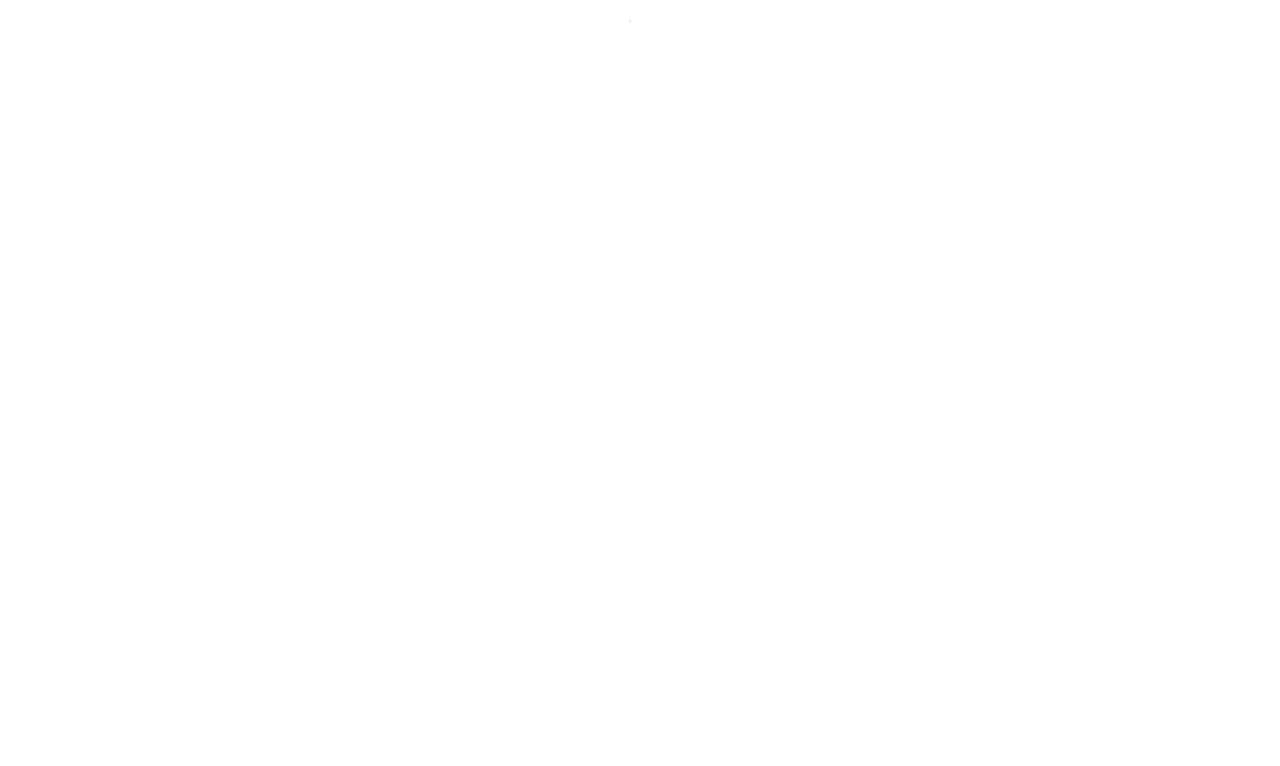
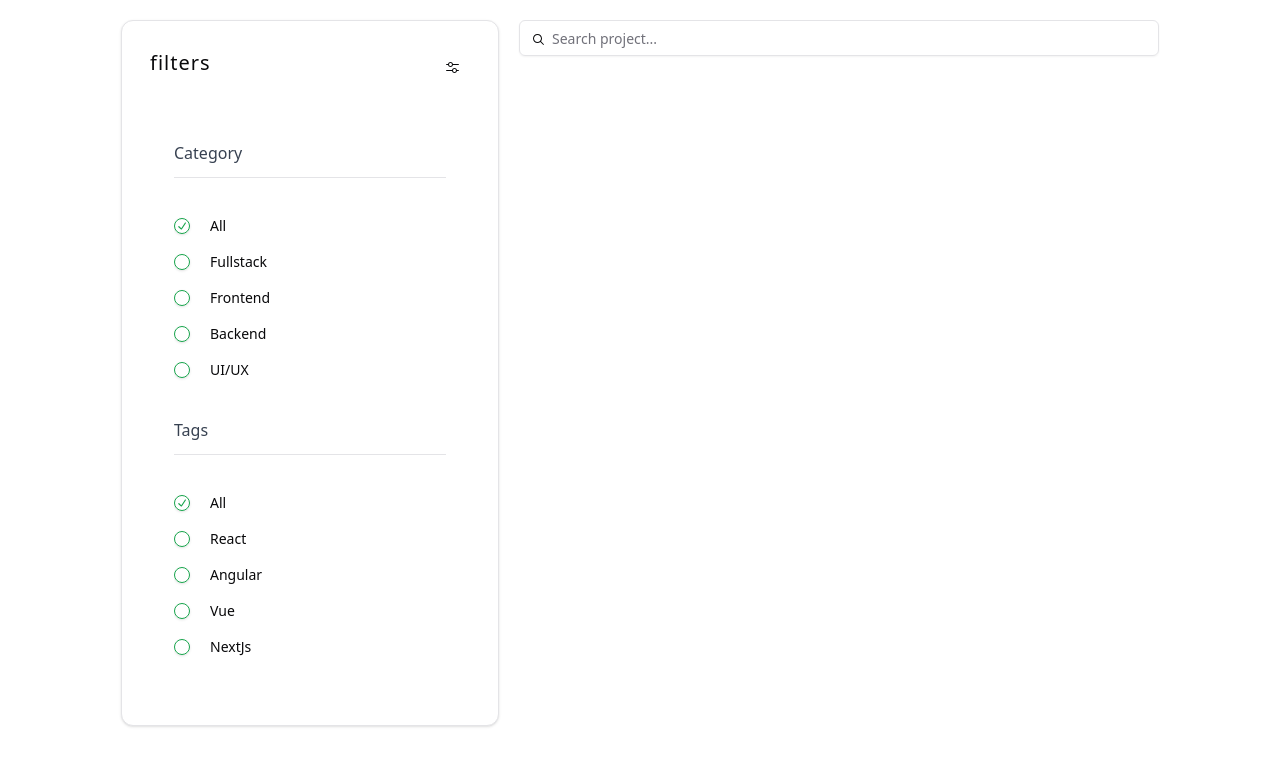
Before and after one commit to NewTea17/Project-Management-Frontend, a React app: page / in a window 1280 px wide. Shown: the top 766 px of the page. Built offline with nearby package versions, Linux system fonts and the light colour scheme; the HTML template or start-up script is replaced by a standard one.

Commit message:
Add filter section and search input

```diff
--- a/package.json
+++ b/package.json
@@ -11,6 +11,9 @@
   },
   "dependencies": {
     "@radix-ui/react-icons": "^1.3.0",
+    "@radix-ui/react-label": "^2.1.0",
+    "@radix-ui/react-radio-group": "^1.2.1",
+    "@radix-ui/react-scroll-area": "^1.2.0",
     "@radix-ui/react-slot": "^1.1.0",
     "class-variance-authority": "^0.7.0",
     "clsx": "^2.1.1",
--- /dev/null
+++ b/src/components/ui/input.jsx
@@ -0,0 +1,19 @@
+import * as React from "react"
+
+import { cn } from "@/lib/utils"
+
+const Input = React.forwardRef(({ className, type, ...props }, ref) => {
+  return (
+    (<input
+      type={type}
+      className={cn(
+        "flex h-9 w-full rounded-md border border-input bg-transparent px-3 py-1 text-sm shadow-sm transition-colors file:border-0 file:bg-transparent file:text-sm file:font-medium file:text-foreground placeholder:text-muted-foreground focus-visible:outline-none focus-visible:ring-1 focus-visible:ring-ring disabled:cursor-not-allowed disabled:opacity-50",
+        className
+      )}
+      ref={ref}
+      {...props} />)
+  );
+})
+Input.displayName = "Input"
+
+export { Input }
--- /dev/null
+++ b/src/components/ui/label.jsx
@@ -0,0 +1,16 @@
+import * as React from "react"
+import * as LabelPrimitive from "@radix-ui/react-label"
+import { cva } from "class-variance-authority";
+
+import { cn } from "@/lib/utils"
+
+const labelVariants = cva(
+  "text-sm font-medium leading-none peer-disabled:cursor-not-allowed peer-disabled:opacity-70"
+)
+
+const Label = React.forwardRef(({ className, ...props }, ref) => (
+  <LabelPrimitive.Root ref={ref} className={cn(labelVariants(), className)} {...props} />
+))
+Label.displayName = LabelPrimitive.Root.displayName
+
+export { Label }
--- /dev/null
+++ b/src/components/ui/radio-group.jsx
@@ -0,0 +1,29 @@
+import * as React from "react"
+import { CheckIcon } from "@radix-ui/react-icons"
+import * as RadioGroupPrimitive from "@radix-ui/react-radio-group"
+
+import { cn } from "@/lib/utils"
+
+const RadioGroup = React.forwardRef(({ className, ...props }, ref) => {
+  return (<RadioGroupPrimitive.Root className={cn("grid gap-2", className)} {...props} ref={ref} />);
+})
+RadioGroup.displayName = RadioGroupPrimitive.Root.displayName
+
+const RadioGroupItem = React.forwardRef(({ className, ...props }, ref) => {
+  return (
+    (<RadioGroupPrimitive.Item
+      ref={ref}
+      className={cn(
+        "aspect-square h-4 w-4 rounded-full border border-primary text-primary shadow focus:outline-none focus-visible:ring-1 focus-visible:ring-ring disabled:cursor-not-allowed disabled:opacity-50",
+        className
+      )}
+      {...props}>
+      <RadioGroupPrimitive.Indicator className="flex items-center justify-center">
+        <CheckIcon className="h-3.5 w-3.5 fill-primary" />
+      </RadioGroupPrimitive.Indicator>
+    </RadioGroupPrimitive.Item>)
+  );
+})
+RadioGroupItem.displayName = RadioGroupPrimitive.Item.displayName
+
+export { RadioGroup, RadioGroupItem }
--- /dev/null
+++ b/src/components/ui/scroll-area.jsx
@@ -0,0 +1,38 @@
+import * as React from "react"
+import * as ScrollAreaPrimitive from "@radix-ui/react-scroll-area"
+
+import { cn } from "@/lib/utils"
+
+const ScrollArea = React.forwardRef(({ className, children, ...props }, ref) => (
+  <ScrollAreaPrimitive.Root
+    ref={ref}
+    className={cn("relative overflow-hidden", className)}
+    {...props}>
+    <ScrollAreaPrimitive.Viewport className="h-full w-full rounded-[inherit]">
+      {children}
+    </ScrollAreaPrimitive.Viewport>
+    <ScrollBar />
+    <ScrollAreaPrimitive.Corner />
+  </ScrollAreaPrimitive.Root>
+))
+ScrollArea.displayName = ScrollAreaPrimitive.Root.displayName
+
+const ScrollBar = React.forwardRef(({ className, orientation = "vertical", ...props }, ref) => (
+  <ScrollAreaPrimitive.ScrollAreaScrollbar
+    ref={ref}
+    orientation={orientation}
+    className={cn(
+      "flex touch-none select-none transition-colors",
+      orientation === "vertical" &&
+        "h-full w-2.5 border-l border-l-transparent p-[1px]",
+      orientation === "horizontal" &&
+        "h-2.5 flex-col border-t border-t-transparent p-[1px]",
+      className
+    )}
+    {...props}>
+    <ScrollAreaPrimitive.ScrollAreaThumb className="relative flex-1 rounded-full bg-border" />
+  </ScrollAreaPrimitive.ScrollAreaScrollbar>
+))
+ScrollBar.displayName = ScrollAreaPrimitive.ScrollAreaScrollbar.displayName
+
+export { ScrollArea, ScrollBar }
--- a/src/pages/ProjectList/ProjectList.jsx
+++ b/src/pages/ProjectList/ProjectList.jsx
@@ -1,15 +1,144 @@
-import { Card } from '@/components/ui/card'
+import { Button } from '@/components/ui/button'
+import { Card, CardContent } from '@/components/ui/card'
+import { Input } from '@/components/ui/input'
+import { Label } from '@/components/ui/label'
+import { RadioGroup, RadioGroupItem } from '@/components/ui/radio-group'
+import { ScrollArea } from '@/components/ui/scroll-area'
+import { MagnifyingGlassIcon, MixerHorizontalIcon } from '@radix-ui/react-icons'
+
 import React from 'react'
 
+const tags = [
+    {
+        value: "all",
+        name: "All"
+    },
+    {
+        value: "react",
+        name: "React"
+    },
+    {
+        value: "angular",
+        name: "Angular"
+    },
+    {
+        value: "vue",
+        name: "Vue"
+    },
+    {
+        value: "nextjs",
+        name: "NextJs"
+    },
+    {
+        value: "redux",
+        name: "Redux"
+    },
+    {
+        value: "nodejs",
+        name: "NodeJs"
+    },
+    {
+        value: "springframework",
+        name: "Spring Framework"
+    },
+    {
+        value: "python",
+        name: "Python"
+    },
+    {
+        value: "django",
+        name: "Django"
+    },
+    {
+        value: "mysql",
+        name: "MySQL"
+    },
+    {
+        value: "postgresql",
+        name: "PostgreSQL"
+    },
+    {
+        value: "mongodb",
+        name: "MongoDB"
+    }
+]
+
 const ProjectList = () => {
+    const handleFilterChange = (section, value) => {
+        console.log(section + " " + value);
+    }
+
+    const handleSearchProject = (e) => {
+
+    }
+
     return (
         <div>
             <div className='relative px-5 lg:px-0 lg:flex gap-5 justify-center py-5'>
                 <section className='filter-section'>
-                <Card></Card>
+                    <Card className="p-7 sticky top-10">
+                        <div className='flex justify-between lg:w-[20rem]'>
+                            <p className='text-xl tracking-wider'>filters</p>
+                            <Button variant="ghost" size="icon">
+                                <MixerHorizontalIcon />
+                            </Button>
+                        </div>
+                        <CardContent className="mt-7">
+                            <ScrollArea className='space-y-7 h-[70vh]'>
+                                <div>
+                                    <h1 className='pb-3 text-gray-700 border-b'>Category</h1>
+                                    <div className='pt-5'>
+                                        <RadioGroup className="space-y-3 pt-5" defaultValue='all' onValueChange={(value) => { handleFilterChange("category", value) }}>
+                                            <div className='flex items-center space-x-2 gap-3'>
+                                                <RadioGroupItem value='all' id='v1' />
+                                                <Label htmlFor="v1">All</Label>
+                                            </div>
+                                            <div className='flex items-center space-x-2 gap-3'>
+                                                <RadioGroupItem value='fullstack' id='v2' />
+                                                <Label htmlFor="v2">Fullstack</Label>
+                                            </div>
+                                            <div className='flex items-center space-x-2 gap-3'>
+                                                <RadioGroupItem value='frontend' id='v3' />
+                                                <Label htmlFor="v3">Frontend</Label>
+                                            </div>
+                                            <div className='flex items-center space-x-2 gap-3'>
+                                                <RadioGroupItem value='backend' id='v4' />
+                                                <Label htmlFor="v4">Backend</Label>
+                                            </div>
+                                            <div className='flex items-center space-x-2 gap-3'>
+                                                <RadioGroupItem value='ui-ux' id='v5' />
+                                                <Label htmlFor="v5">UI/UX</Label>
+                                            </div>
+                                        </RadioGroup>
+                                    </div>
+                                </div>
+
+                                <div className='pt-10'>
+                                    <h1 className='pb-3 text-gray-700 border-b'>Tags</h1>
+                                    <div className='pt-5'>
+                                        <RadioGroup className="space-y-3 pt-5" defaultValue='all' onValueChange={(value) => { handleFilterChange("tag", value) }}>
+                                            {
+                                                tags.map(tagItem => (
+                                                    <div className='flex items-center space-x-2 gap-3'>
+                                                        <RadioGroupItem value={tagItem.value} id={`v1-${tagItem.value}`} />
+                                                        <Label htmlFor={`v1-${tagItem.value}`}>{tagItem.name}</Label>
+                                                    </div>
+                                                ))
+                                            }
+                                        </RadioGroup>
+                                    </div>
+                                </div>
+                            </ScrollArea>
+                        </CardContent>
+                    </Card>
                 </section>
-            <section className='project-list-section'>
-
+                <section className='project-list-section w-full lg:w-[40rem]'>
+                    <div className='flex gap-2 items-center pb-5 justify-center'>
+                        <div className='relative p-0 w-full'>
+                            <Input className='px-8' placeholder="Search project..." onChange={handleSearchProject} />
+                            <MagnifyingGlassIcon className='absolute top-3 left-3' />
+                        </div>
+                    </div>
                 </section>
             </div>
         </div>
```
Also changed, not shown: 1 other file (tests, documents, lock files or other folders). Lines whose indentation alone changed are shown as unchanged.
